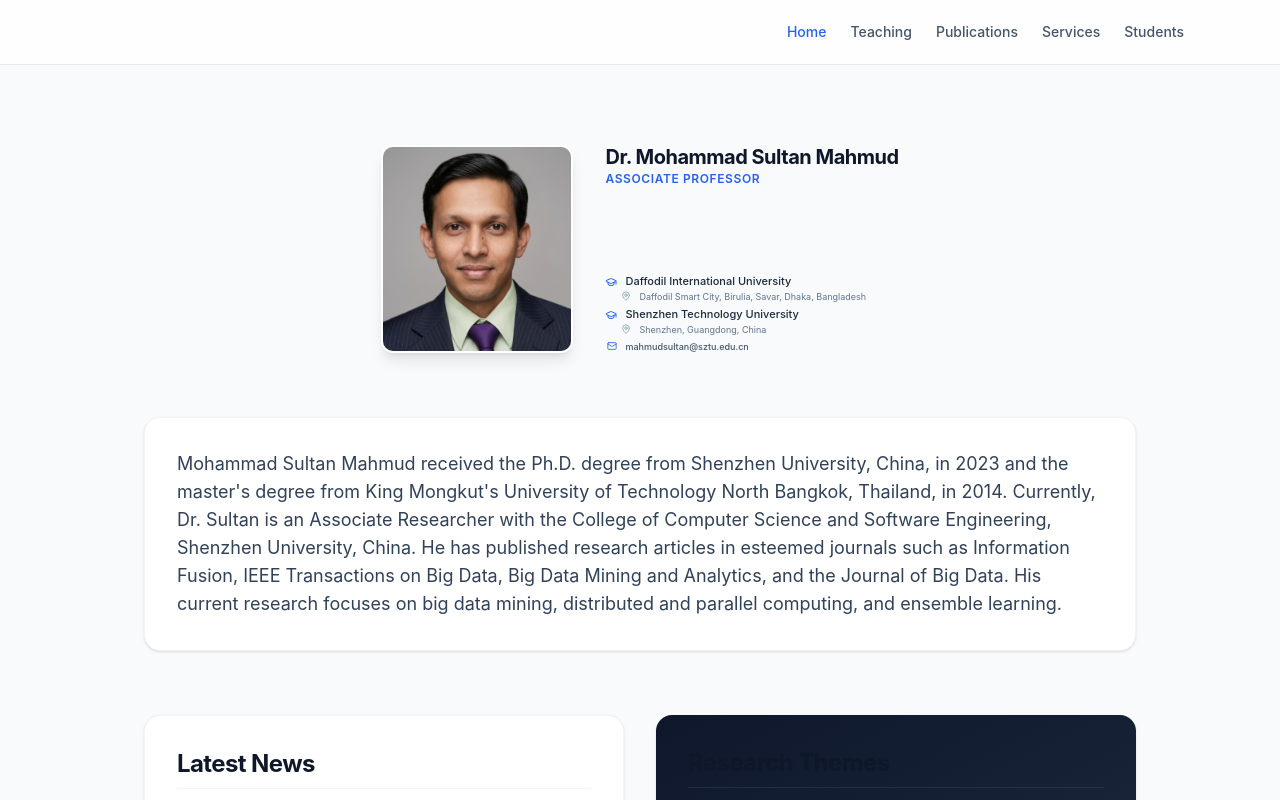
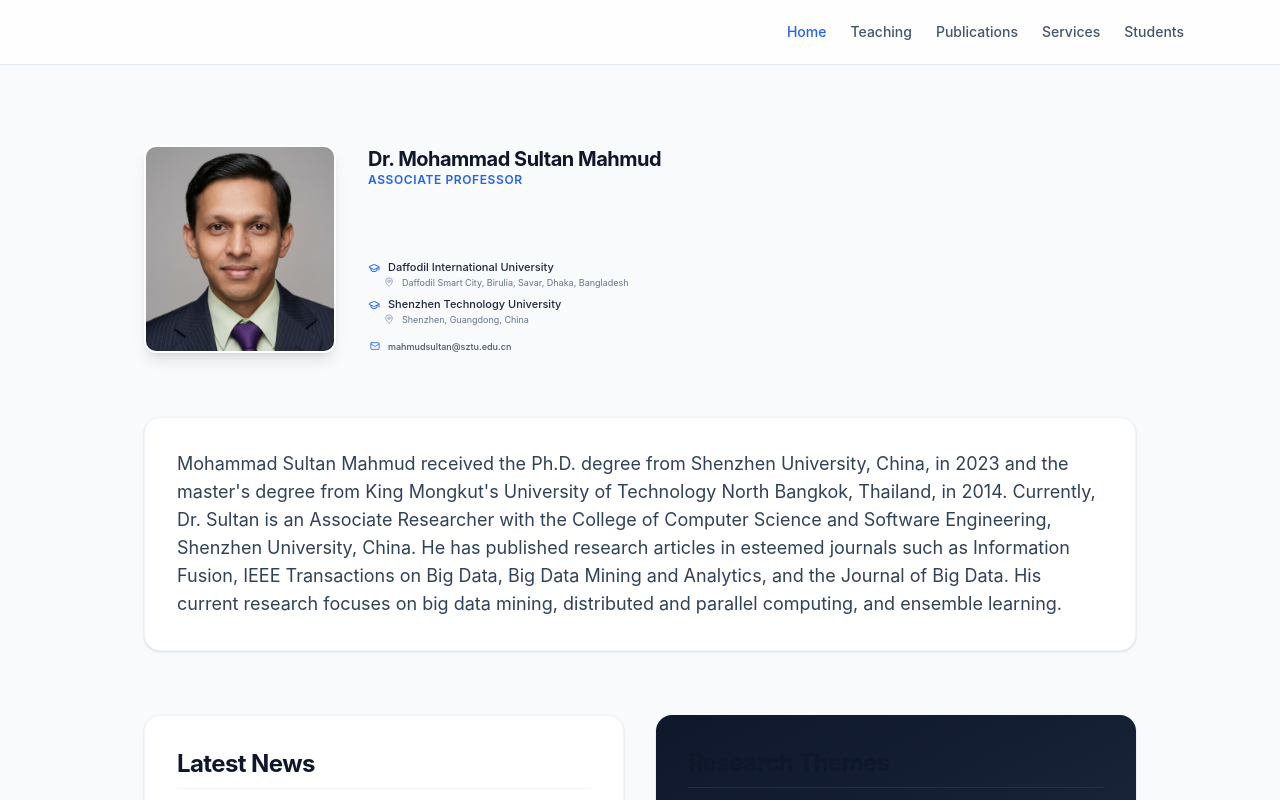
Before and after one commit to never-12345/academic-portfolio, a React (Vite) app: page / in a window 1280 px wide. Shown: the top 800 px of the page. Built offline with nearby package versions, Linux system fonts and the light colour scheme.

Commit message:
style: left-align hero and fix name-title gap

```diff
--- a/src/pages/Home.tsx
+++ b/src/pages/Home.tsx
@@ -7,7 +7,7 @@ export function Home() {
     <div className="flex flex-col gap-12 md:gap-16 max-w-5xl mx-auto px-4 py-8">
 
       {/* Hero Section */}
-      <section className="flex flex-col md:flex-row gap-8 items-stretch max-w-4xl mx-auto">
+      <section className="flex flex-col md:flex-row gap-8 items-start max-w-none">
         <motion.div
           initial={{ opacity: 0, scale: 0.9 }}
           animate={{ opacity: 1, scale: 1 }}
@@ -19,23 +19,24 @@ export function Home() {
           </div>
         </motion.div>
 
-        <div className="flex flex-col justify-between py-0.5 h-44 md:h-52">
+        <div className="flex flex-col justify-start py-0.5 h-auto md:h-52">
           <motion.div
             initial={{ opacity: 0, y: 20 }}
             animate={{ opacity: 1, y: 0 }}
             transition={{ duration: 0.5, delay: 0.1 }}
+            className="flex flex-col"
           >
-            <h1 className="text-lg md:text-xl font-bold text-slate-900 tracking-tight leading-none">{profileData.name}</h1>
-            <p className="text-[10px] md:text-xs text-accent font-semibold mt-1 uppercase tracking-wider">{profileData.title}</p>
+            <h1 className="text-lg md:text-xl font-bold text-slate-900 tracking-tight leading-tight">{profileData.name}</h1>
+            <p className="text-[10px] md:text-xs text-accent font-semibold uppercase tracking-wider">{profileData.title}</p>
           </motion.div>
 
           <motion.div
             initial={{ opacity: 0, y: 20 }}
             animate={{ opacity: 1, y: 0 }}
             transition={{ duration: 0.5, delay: 0.2 }}
-            className="flex flex-col gap-1.5 text-slate-600"
+            className="flex flex-col gap-4 text-slate-600 mt-auto"
           >
-            <div className="flex flex-col gap-1.5">
+            <div className="flex flex-col gap-2.5">
               {profileData.affiliations.map((affil, idx) => (
                 <div key={idx} className="flex flex-col gap-0.5">
                   <div className="flex items-center gap-2 text-slate-800 font-medium text-[11px] leading-tight">
```
